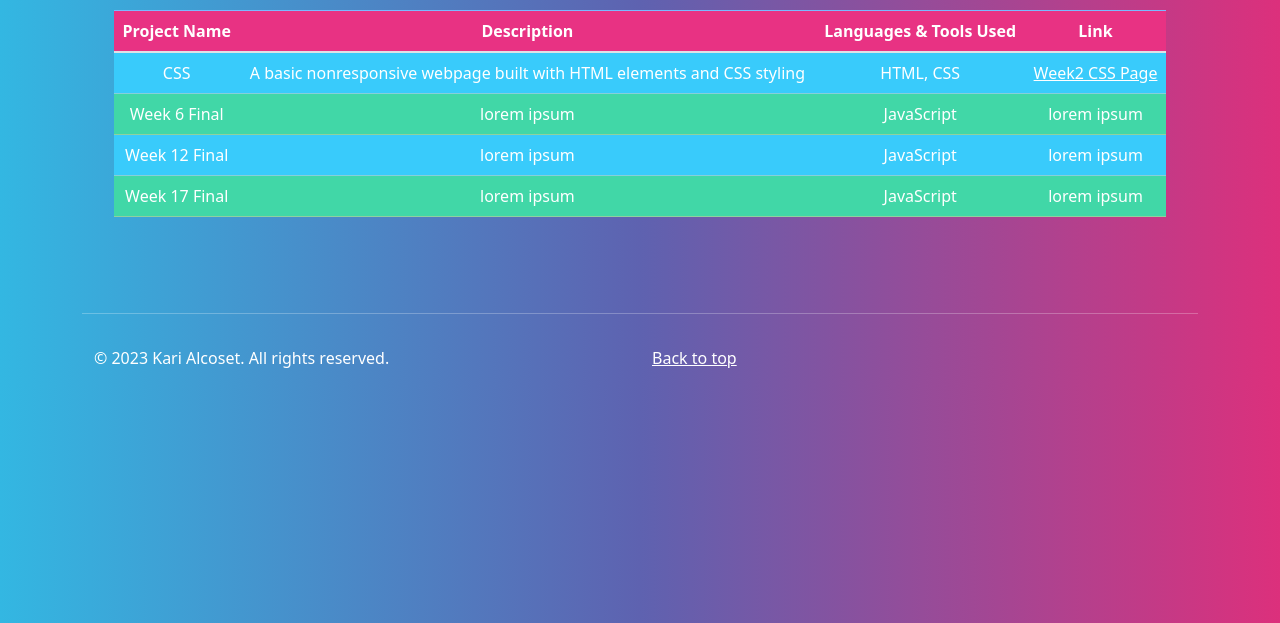
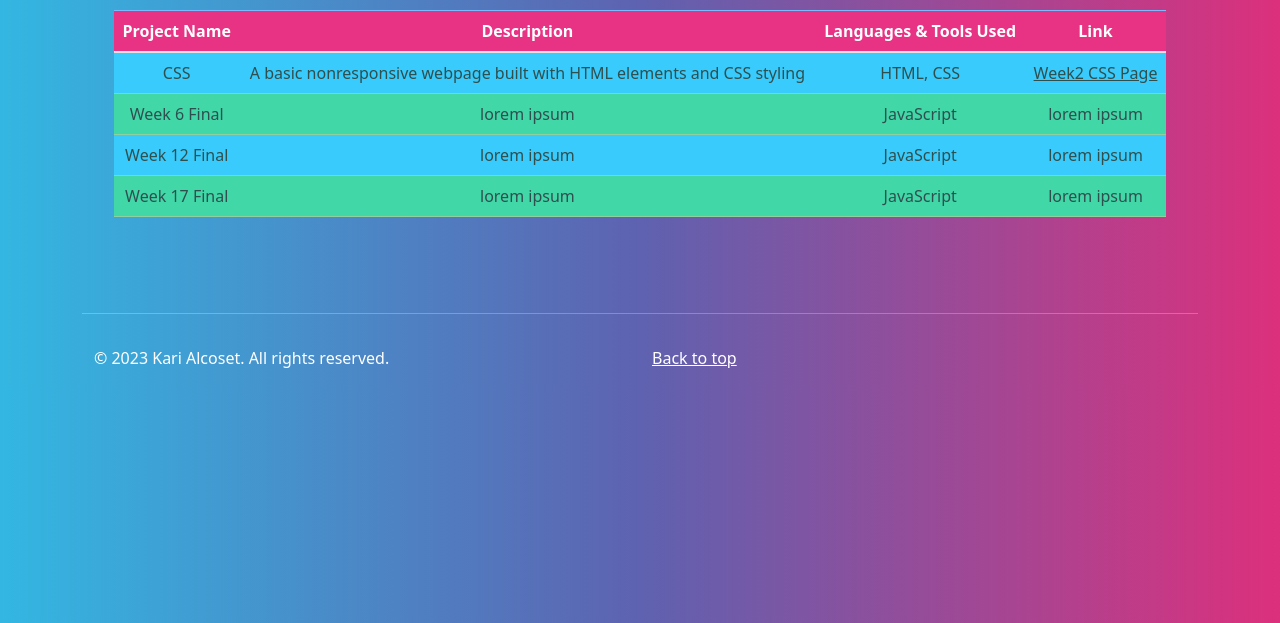
Before and after one commit to PixelCharmer/SWE_Portfolio-Experience, a website: page projects.html in a window 1280 px wide. Shown: the part 177-800 px from the top of the page. Drawn offline with nearby package versions, Linux system fonts and the light colour scheme.

Commit message:
Formatting projects table

```diff
--- a/projects.html
+++ b/projects.html
@@ -8,6 +8,7 @@
     <link rel="stylesheet" href="node_modules/bootstrap/dist/css/bootstrap.css">
     <!--used bootswatch theme Quartz to add styling to pages-->
     <link href="https://cdn.jsdelivr.net/npm/bootswatch@5.3.2/dist/quartz/bootstrap.min.css" rel="stylesheet">
+    <link rel="stylesheet" href="styles.css">
 </head>
 <body class="container">
     <!--created the top navigation page that is responsive with internal links-->
--- a/styles.css
+++ b/styles.css
@@ -0,0 +1,7 @@
+td {
+    color: darkslategray !important;
+}
+
+td a {
+    color: darkslategray !important;
+}
```
